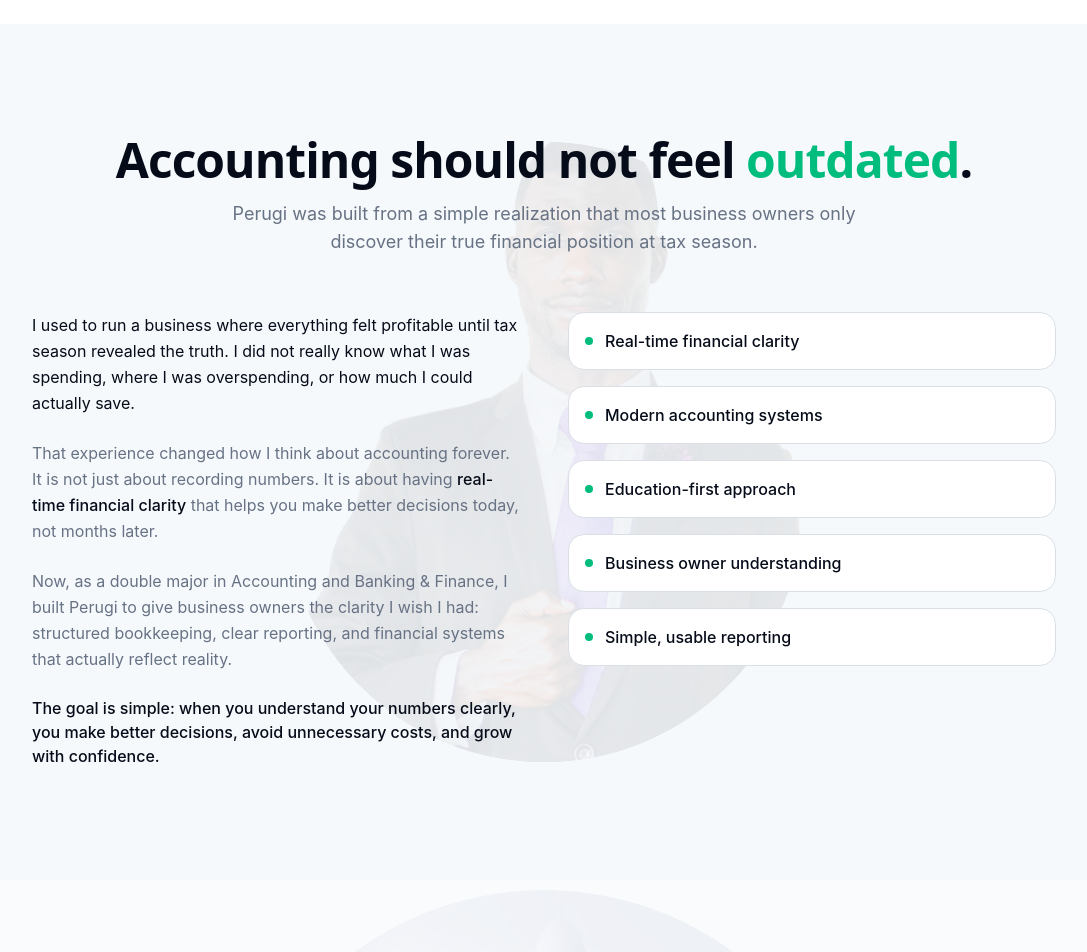
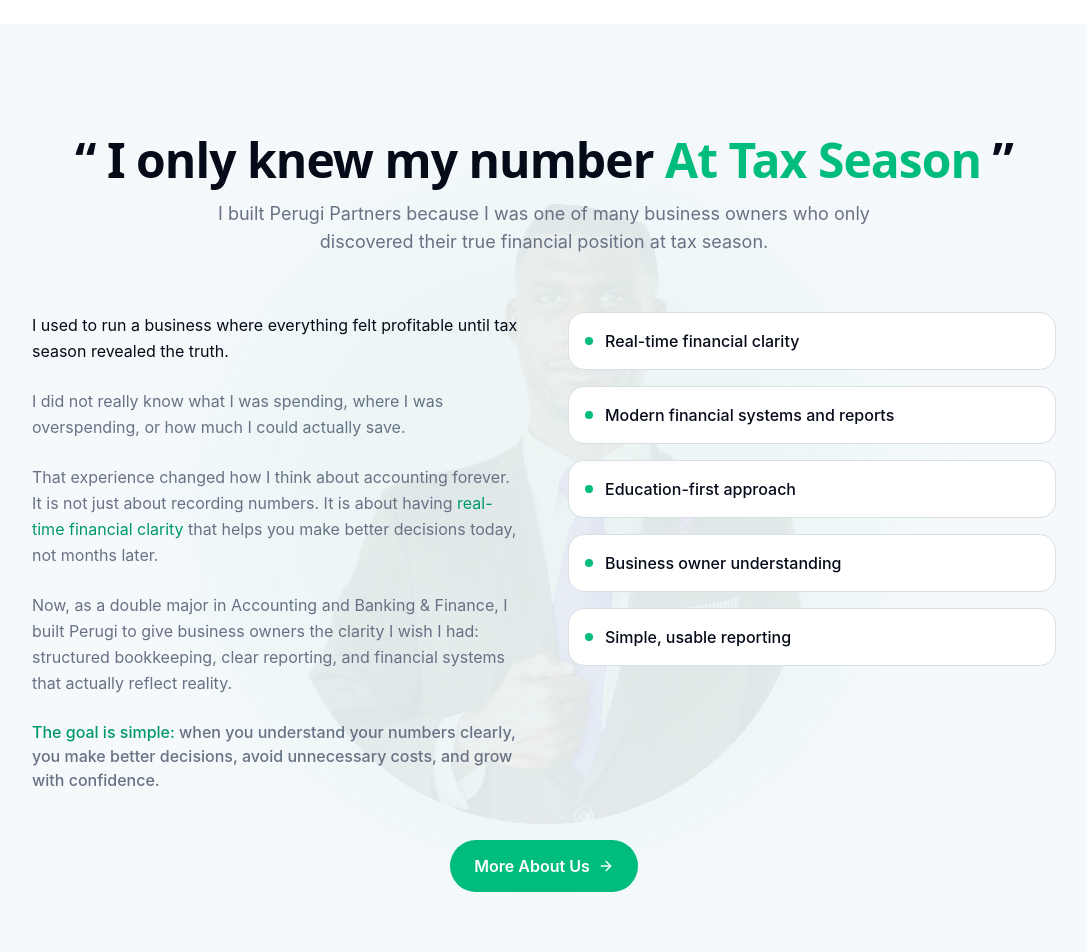
Before and after one commit to JabezRoberts/perugi-next, a Next.js app: page / in a window 1280 px wide. Shown: the part 3900-4852 px from the top of the page, without its empty margins (96-1183 px from the left). Built offline with nearby package versions, Linux system fonts and the light colour scheme.

Commit message:
Home page done

```diff
--- a/src/app/page.tsx
+++ b/src/app/page.tsx
@@ -311,8 +311,9 @@
       {/* Background Image Layer */}
       <div className="absolute inset-0 pointer-events-none flex items-center justify-center">
 
-          {/* Oval container */}
-          <div className="relative w-[420px] h-[520px] lg:w-[520px] lg:h-[620px] rounded-full overflow-hidden opacity-[0.18] lg:opacity-[0.22]">
+        <div className="absolute w-[700px] h-[700px] rounded-full bg-emerald-500/10 blur-3xl opacity-40" />
+
+        <div className="relative w-[420px] h-[520px] lg:w-[520px] lg:h-[620px] rounded-[999px] overflow-hidden opacity-[0.18] lg:opacity-[0.22]">
 
           <Image
             src="/images/jabez-roberts-perugi-partners.png"
@@ -322,79 +323,85 @@
             priority
           />
 
-            {/* Soft fade so text always wins */}
-            <div className="absolute inset-0 bg-background/60" />
+          <div className="absolute inset-0 bg-background/70" />
         </div>
 
       </div>
 
       <div className="w-full px-6 lg:px-12 max-w-6xl mx-auto relative">
 
-          {/* Header */}
         <AnimatedSection className="text-center mb-14">
-            <h2 className="text-3xl lg:text-5xl font-bold mb-4">
-              Accounting should not feel <span className="text-emerald-500">outdated</span>.
+          <h2 className="text-3xl lg:text-5xl font-bold mb-4 text-foreground">
+            &ldquo; I only knew my number <span className="text-emerald-500">At Tax Season</span> &rdquo;
           </h2>
 
           <p className="text-muted-foreground text-lg max-w-2xl mx-auto">
-              Perugi was built from a simple realization that most business owners only discover their true financial position at tax season.
+            I built Perugi Partners because I was one of many business owners who only discovered their true financial position at tax season.
           </p>
         </AnimatedSection>
 
-          {/* Grid */}
         <div className="grid lg:grid-cols-2 gap-12 items-start max-w-5xl mx-auto">
 
-            {/* Founder Story */}
           <AnimatedSection animation="fade-right" className="space-y-6">
 
-              <p className="text-foreground leading-relaxed">
+            <p className="leading-relaxed text-foreground">
               I used to run a business where everything felt profitable until tax season revealed the truth.
+              </p>
+            <p className="leading-relaxed text-muted-foreground">
               I did not really know what I was spending, where I was overspending, or how much I could actually save.
             </p>
 
-              <p className="text-muted-foreground leading-relaxed">
+            <p className="leading-relaxed text-muted-foreground">
               That experience changed how I think about accounting forever. It is not just about recording numbers.
-                It is about having <span className="text-foreground font-medium">real-time financial clarity</span> that helps you make better decisions today, not months later.
+              It is about having <span className="text-emerald-600 dark:text-emerald-500">real-time financial clarity</span> that helps you make better decisions today, not months later.
             </p>
 
-              <p className="text-muted-foreground leading-relaxed">
+            <p className="leading-relaxed text-muted-foreground">
               Now, as a double major in Accounting and Banking & Finance, I built Perugi to give business owners
               the clarity I wish I had: structured bookkeeping, clear reporting, and financial systems that actually reflect reality.
             </p>
 
-              <p className="text-foreground font-medium">
-                The goal is simple: when you understand your numbers clearly, you make better decisions, avoid unnecessary costs, and grow with confidence.
+            <p className="font-medium text-muted-foreground">
+              <span className="text-emerald-600 dark:text-emerald-500">The goal is simple:</span> when you understand your numbers clearly, you make better decisions, avoid unnecessary costs, and grow with confidence.
             </p>
 
           </AnimatedSection>
 
-            {/* Values */}
           <AnimatedSection animation="fade-left" className="space-y-4">
 
             {[
               "Real-time financial clarity",
-                "Modern accounting systems",
+              "Modern financial systems and reports",
               "Education-first approach",
               "Business owner understanding",
               "Simple, usable reporting",
             ].map((point) => (
               <div
                 key={point}
-                  className="flex items-center gap-3 p-4 rounded-2xl bg-card border border-border backdrop-blur-sm"
+                className="flex items-center gap-3 p-4 rounded-2xl bg-card border border-border"
               >
                 <span className="w-2 h-2 rounded-full bg-emerald-500 flex-shrink-0" />
-                  <span className="font-medium">{point}</span>
+                <span className="font-medium text-foreground">{point}</span>
               </div>
             ))}
 
           </AnimatedSection>
+        </div>
 
+        <div className="mt-12 text-center">
+          <Link
+            href="/about"
+            className="inline-flex items-center gap-2 px-6 py-3.5 bg-emerald-500 text-white font-semibold rounded-full hover:scale-105 transition-all"
+          >
+            More About Us
+            <ArrowRight className="w-4 h-4" />
+          </Link>
         </div>
       </div>
     </section>
 
       {/* Mission */}
-      <section className="w-full py-20 lg:py-32 bg-card/30 relative overflow-hidden">
+      {/* <section className="w-full py-20 lg:py-32 bg-card/30 relative overflow-hidden">
 
           <div className="absolute top-1/2 left-1/2 -translate-x-1/2 -translate-y-1/2 w-[80vh] h-[80vh] rounded-full overflow-hidden opacity-15 pointer-events-none">
 
@@ -420,14 +427,14 @@
             </Link>
           </AnimatedSection>
         </div>
-      </section>
+      </section> */}
 
       {/* Testimonials */}
       <section className="w-full py-20 lg:py-28 bg-background">
         <div className="w-full px-6 lg:px-12 max-w-6xl mx-auto">
           <AnimatedSection className="text-center mb-14">
             <h2 className="text-3xl lg:text-5xl font-bold mb-4">
-              Trusted by operators who value <span className="text-emerald-500">clarity</span>.
+              Trusted by Businesses who value <span className="text-emerald-500">Real-time Financial Clarity</span>.
             </h2>
           </AnimatedSection>
           <div className="grid md:grid-cols-2 lg:grid-cols-3 gap-6">
@@ -450,7 +457,7 @@
       </section>
 
       {/* Final CTA */}
-      <section className="w-full py-20 lg:py-28 bg-card/30">
+      {/* <section className="w-full py-20 lg:py-28 bg-card/30">
         <div className="w-full px-6 lg:px-12 max-w-4xl mx-auto text-center">
           <AnimatedSection>
             <h2 className="text-3xl lg:text-5xl font-bold mb-4">
@@ -466,7 +473,7 @@
             </div>
           </AnimatedSection>
         </div>
-      </section>
+      </section> */}
     </>
   )
 }
```
Lines whose indentation alone changed are shown as unchanged.
